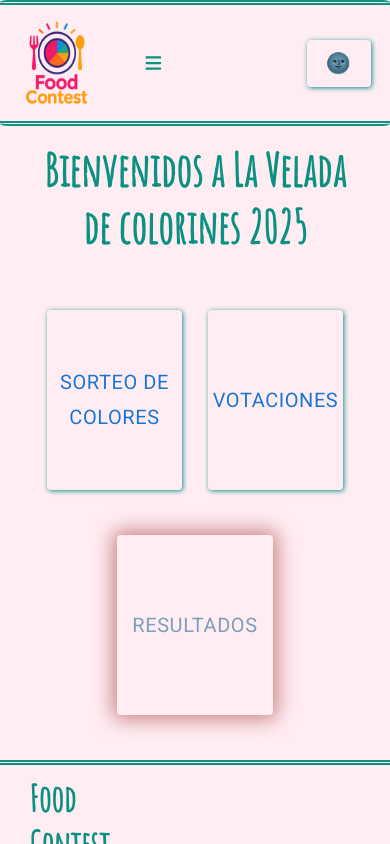
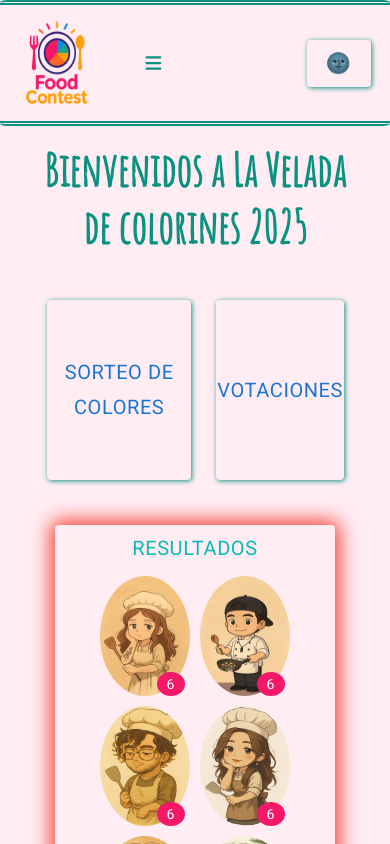
Before and after one commit to ddm19/FoodContest, a React (Vite) app: page / in a window 390 px wide. Built offline with nearby package versions, Linux system fonts and the light colour scheme; no server answers; the database is empty.

Commit message:
feat: results participant left votes showing on initial page

```diff
--- a/src/pages/home/Home.scss
+++ b/src/pages/home/Home.scss
@@ -21,46 +21,86 @@
         align-items: center;
         justify-items: center;
         height: 100%;
+
+        @media (max-width: 700px)
+        {
+            grid-template-columns: 1fr;
+            grid-template-rows: repeat(3, auto);
+            padding: var(--spacing-3);
+        }
     }
 
-    &__sectionButton {
+    &__sectionButton
+    {
         width: 50%;
         height: var(--input-size-8);
         border-color: var(--color-primary);
         box-shadow: none;
         transition: box-shadow 0.3s, border-color 0.3s, color 0.3s;
 
-        @media (max-width: 700px) {
+        @media (max-width: 700px)
+        {
             width: 90%;
             height: var(--input-size-6);
         }
+
+        &--results
+        {
+            display: flex;
+            flex-direction: column;
+            justify-content: center;
+            align-items: center;
+            width: 100%;
+            height: 100%;
+            gap: var(--spacing-2);
+        }
     }
 
-    &__sectionButton:nth-child(1) {
+    &__participantsResultsContainer
+    {
+        display: flex;
+        flex-wrap: wrap;
+        gap: var(--spacing-2);
+        justify-content: center;
+        align-items: center;
+        width: 100%;
+
+    }
+
+    &__sectionButton:nth-child(1)
+    {
         grid-column: 1;
         grid-row: 1;
     }
-    &__sectionButton:nth-child(2) {
+
+    &__sectionButton:nth-child(2)
+    {
         grid-column: 2;
         grid-row: 1;
+
     }
-    &__sectionButton:nth-child(3) {
+
+    &__sectionButton:nth-child(3)
+    {
         grid-column: 1 / span 2;
         grid-row: 2;
         justify-self: center;
-        width: 25%;
-        box-shadow: 0 0 12px 2px var(--color-primary), 0 0 0 0 #0ABAB500;
+        width: 55%;
+        box-shadow: 0 0 12px 2px var(--color-primary), 0 0 0 0 var(--color-black);
         animation: enabledGlow 1.5s infinite alternate;
 
-        @media (max-width: 700px) {
-            width: 50%;
+        @media (max-width: 700px)
+        {
+            width: 90%;
+
         }
     }
 
-    &__sectionButton:nth-child(3):disabled {
-        color: #7da0b6 !important;
-        border-color: #b65c5c !important;
-        box-shadow: 0 0 12px 2px #b65c5c, 0 0 0 0 #b65c5c00;
+    &__sectionButton:nth-child(3):disabled
+    {
+        color: var(--color-primary);
+        border-color: var(--color-red);
+        box-shadow: 0 0 12px 2px var(--color-red), 0 0 0 0 var(--color-black);
         animation: apagadoGlow 1.5s infinite alternate;
         cursor: not-allowed;
         background: inherit;
@@ -68,9 +108,10 @@
         opacity: 1;
     }
 
-    &__sectionButton:disabled {
-        color: #7da0b6 !important;
-        border-color: #b65c5c !important;
+    &__sectionButton:disabled
+    {
+        color: var(--color-red);
+        border-color: var(--color-red);
         box-shadow: none;
         animation: none;
         cursor: not-allowed;
@@ -79,21 +120,29 @@
         opacity: 1;
     }
 
-    @keyframes enabledGlow {
-        0% {
-            box-shadow: 0 0 12px 2px #0ABAB5, 0 0 0 0 #0ABAB500;
+    @keyframes enabledGlow
+    {
+        0%
+        {
+            box-shadow: 0 0 12px 2px var(--color-primary), 0 0 0 0 var(--color-black);
         }
-        100% {
-            box-shadow: 0 0 24px 6px #0ABAB588, 0 0 0 0 #0ABAB500;
+
+        100%
+        {
+            box-shadow: 0 0 24px 6px var(--color-primary), 0 0 0 0 var(--color-black);
         }
     }
 
-    @keyframes apagadoGlow {
-        0% {
-            box-shadow: 0 0 12px 2px #b65c5c, 0 0 0 0 #b65c5c00;
+    @keyframes apagadoGlow
+    {
+        0%
+        {
+            box-shadow: 0 0 12px 2px var(--color-red), 0 0 0 0 var(--color-black);
         }
-        100% {
-            box-shadow: 0 0 24px 6px #b65c5c88, 0 0 0 0 #b65c5c00;
+
+        100%
+        {
+            box-shadow: 0 0 24px 6px var(--color-red), 0 0 0 0 var(--color-black);
         }
     }
 }
--- a/src/pages/home/Home.tsx
+++ b/src/pages/home/Home.tsx
@@ -2,37 +2,59 @@ import CustomButton from "components/customButton/customButton";
 import "./Home.scss";
 import { useNavigate } from "react-router-dom";
 import { useEffect, useState } from "react";
-import supabase from "supabase/supabase";
-import { participants } from "pages/poll/constants";
-import { colors } from "pages/poll/constants";
+import { getParticipantVotes } from "supabase/pollActions";
+import { VoteRecord } from "pages/poll/poll";
+import { colors, participants } from "pages/poll/constants";
+import ParticipantIcon from "./components/participantIcon";
 
 const Home: React.FC = () => {
   const navigate = useNavigate();
-  const [allVotesDone, setAllVotesDone] = useState(false);
+  const initialVotes: { [key: string]: VoteRecord[] } = {
+    ...Object.fromEntries(participants.map(participant => [participant.name, []]))
+
+  };
+  const [participantVotes, setParticipantVotes] = useState<{ [key: string]: VoteRecord[] }>(initialVotes);
+
+
+  const allVotesDone = (votes: { [key: string]: VoteRecord[] }) => {
+    if (!votes || Object.keys(votes).length === 0) return false;
+    return Object.entries(votes).every(([_participant, voteRecords]) => {
+      const votedColors = voteRecords.map(record => record.voteColor);
+      return votedColors.length === colors.length - 1
+    });
+  }
 
   useEffect(() => {
-    const checkVotes = async () => {
-      const { data, error } = await supabase.from("Votes").select("*");
-      if (!error && data) {
-        const votesMap: Record<string, Set<string>> = {};
-        participants.forEach((p) => {
-          votesMap[p.name] = new Set();
+    const interval = setInterval(() => {
+      getParticipantVotes()
+        .then((response) => {
+          if (response) {
+            setParticipantVotes(prevVotes => ({ ...prevVotes, ...response }));
+          } else {
+            console.error("Invalid response received from getParticipantVotes");
+          }
+          console.log(allVotesDone(response || {}));
+        })
+        .catch((error) => {
+          console.error("Error fetching participant votes:", error);
         });
-        data.forEach((v: any) => {
-          if (votesMap[v.participant]) {
-            votesMap[v.participant].add(v.voteColor);
-          }
-        });
-        const allDone = participants.every((p) => {
-          return (
-            votesMap[p.name] &&
-            colors.every((c) => votesMap[p.name].has(c.name))
-          );
-        });
-        setAllVotesDone(allDone);
-      }
-    };
-    checkVotes();
+    }, 15000);
+
+    return () => clearInterval(interval);
+  }, []);
+
+  useEffect(() => {
+    getParticipantVotes()
+      .then((response) => {
+        if (response)
+          setParticipantVotes(prevVotes => ({ ...prevVotes, ...response }));
+        else
+          console.error("Invalid response received from getParticipantVotes");
+        console.log(allVotesDone(response || {}));
+      })
+      .catch((error) => {
+        console.error("Error fetching participant votes:", error);
+      });
   }, []);
 
   return (
@@ -62,13 +84,24 @@ const Home: React.FC = () => {
         <CustomButton
           variant="text"
           color="primary"
-          className="home__sectionButton"
-          disabled={!allVotesDone}
+          className="home__sectionButton home__sectionButton--results"
+          disabled={!allVotesDone(participantVotes)}
           onClick={() => {
             navigate("/results");
           }}
         >
           RESULTADOS
+          <div className="home__participantsResultsContainer">
+            {Object.entries(participantVotes).map(([participant, voteRecords]) =>
+              voteRecords.length < colors.length - 1 ?
+                <ParticipantIcon
+                  key={participant}
+                  participant={{ name: participant, votes: voteRecords.length, img: participants.find(p => p.name === participant)?.img || "" }}
+                />
+                : null
+            )}
+          </div>
+
         </CustomButton>
       </div>
     </div>
--- /dev/null
+++ b/src/pages/home/components/participantIcon.scss
@@ -0,0 +1,37 @@
+.participantIcon
+{
+    position: relative;
+    display: flex;
+    flex-direction: column;
+    width: var(--input-size-3);
+    height: var(--input-size-4);
+    border-radius: 50%;
+    font-size: var(--font-size-4);
+    justify-content: center;
+    align-items: center;
+
+    &__vote
+    {
+        position: absolute;
+        bottom: 0;
+        right: var(--spacing-1);
+        background-color: var(--color-highlight);
+        width: fit-content;
+        height: fit-content;
+        padding: 0 var(--spacing-2);
+        color: var(--color-white);
+        border-radius: 50%;
+        display: flex;
+        justify-content: center;
+        align-items: center;
+    }
+
+    img
+    {
+        width: 100%;
+        height: 100%;
+        border-radius: 50%;
+    }
+
+
+}
--- /dev/null
+++ b/src/pages/home/components/participantIcon.tsx
@@ -0,0 +1,26 @@
+import { colors } from "pages/poll/constants";
+import "./participantIcon.scss"
+
+interface Participant {
+  votes: number;
+  name: string;
+  img: string;
+}
+
+interface ParticipantIconProps {
+  participant: Participant;
+}
+
+const ParticipantIcon = (props: ParticipantIconProps) => {
+  const { participant } = props;
+
+  return (
+    <div
+      className={`participantIcon`}
+    >
+      <img src={participant.img} alt={participant.name} />
+      <span className="participantIcon__vote">{colors.length - 1 - participant.votes}</span>
+    </div>
+  );
+}
+export default ParticipantIcon;
--- a/src/supabase/pollActions.ts
+++ b/src/supabase/pollActions.ts
@@ -32,3 +32,49 @@ export const getParticipantColor = (participant: string) =>
         .single()
 
 }
+export const getAllVotes = () =>
+{
+    return supabase.from('Votes').select('*')
+}
+
+interface Vote {
+    participant: string;
+    voteColor: string;
+    flavour: number;
+    presentation: number;
+    fidelity: number;
+    originality: number;
+}
+
+function wrapVotesByParticipant(votes: Vote[]) {
+    return votes.reduce((acc, vote) => {
+        if (!acc[vote.participant]) {
+            acc[vote.participant] = [];
+        }
+            acc[vote.participant].push({
+                voteColor: vote.voteColor,
+                flavour: vote.flavour,
+                presentation: vote.presentation,
+                fidelity: vote.fidelity,
+                originality: vote.originality,
+            });
+        return acc;
+    }, {} as Record<string, VoteRecord[]>);
+}
+
+export const getParticipantVotes = async () =>
+{
+    const { data, error } = await supabase.from('Votes').select('*')
+        .not('voteColor', 'is', null)
+        .not('flavour', 'is', null)
+        .not('presentation', 'is', null)
+        .not('fidelity', 'is', null)
+        .not('originality', 'is', null)
+
+    console.log("getParticipantVotes", data, error);
+    if (error) {
+        console.error("Error fetching votes:", error)
+        return false
+    }
+    return wrapVotesByParticipant(data || []);
+}
```
